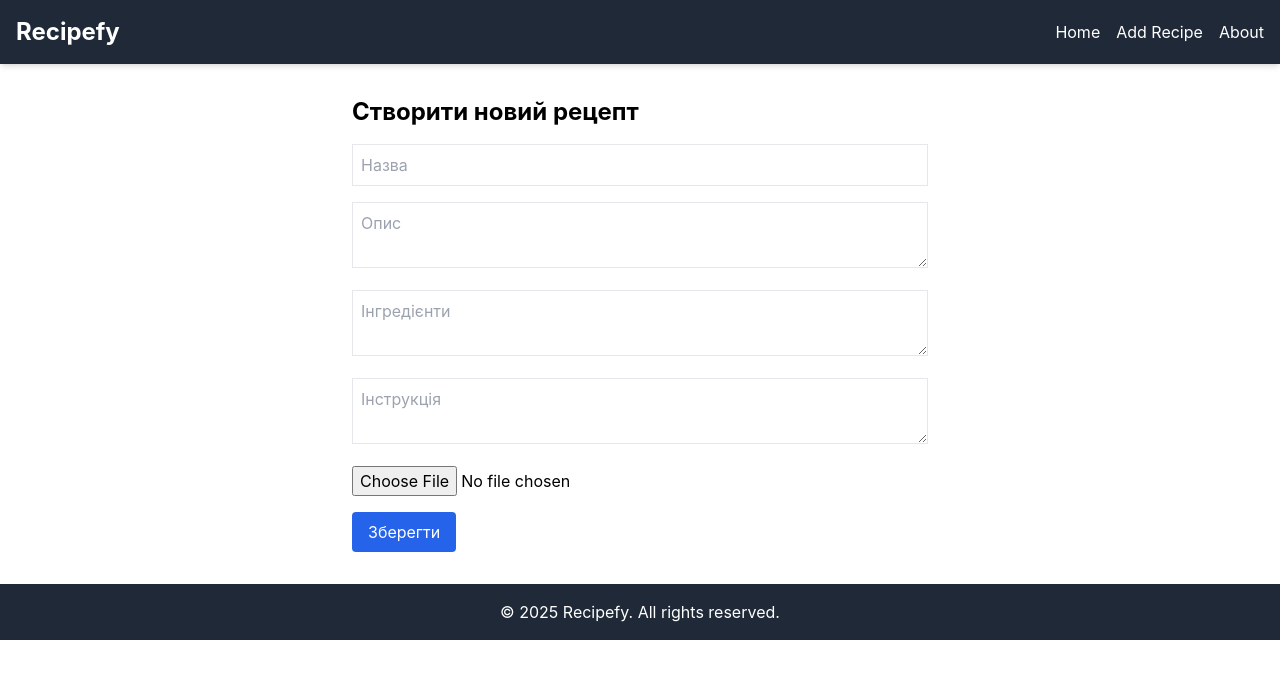
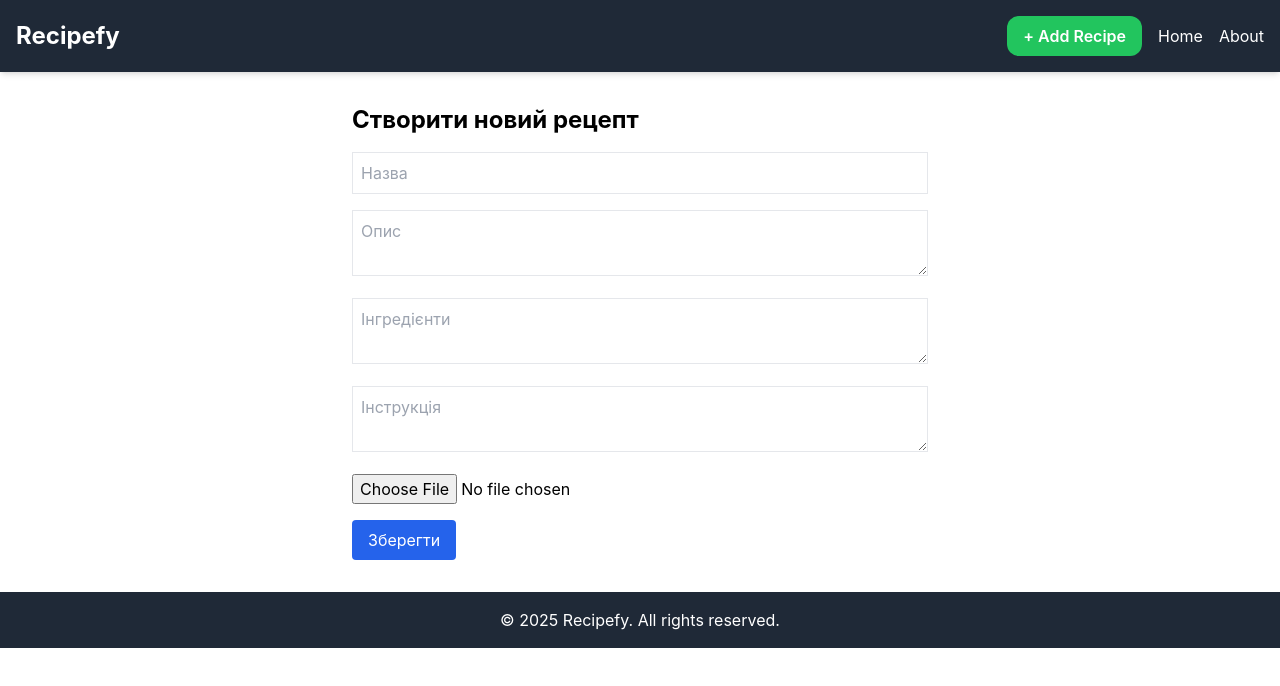
Before and after one commit to OlehVozniuk/recipes-app, a React (Create React App) app in the folder frontend/: page /recipes/new in a window 1280 px wide. Shown: the top 686 px of the page. Built offline with nearby package versions, Linux system fonts and the light colour scheme.

Commit message:
upgrading perfomans and bugfixes

```diff
--- a/frontend/src/components/Header.js
+++ b/frontend/src/components/Header.js
@@ -7,12 +7,15 @@ const Header = () => {
         <Link to="/" className="text-2xl font-bold">
           Recipefy
         </Link>
-        <nav className="space-x-4">
+        <nav className="space-x-4 flex items-center">
+          <Link
+            to="/recipes/new"
+            className="bg-green-500 hover:bg-green-600 text-white font-semibold py-2 px-4 rounded-xl transition duration-200"
+          >
+            + Add Recipe
+          </Link>
           <Link to="/" className="hover:underline">
             Home
-          </Link>
-          <Link to="/recipes/new" className="hover:underline">
-            Add Recipe
           </Link>
           <Link to="/about" className="hover:underline">
             About
--- a/frontend/src/pages/CreateRecipe.js
+++ b/frontend/src/pages/CreateRecipe.js
@@ -79,6 +79,7 @@ const CreateRecipe = () => {
           placeholder="Інгредієнти"
           className="w-full border p-2"
         />
+
         <textarea
           name="instructions"
           onChange={handleChange}
```
Also changed, not shown: 9 other files (tests, documents, lock files or other folders).
